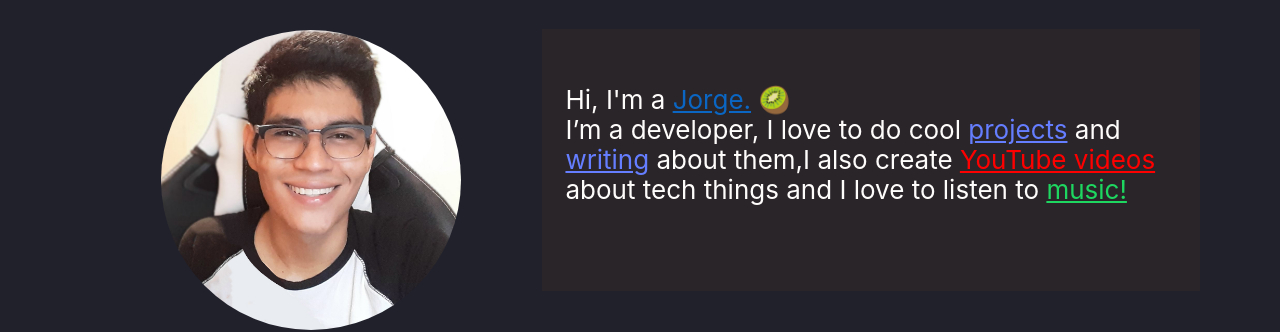
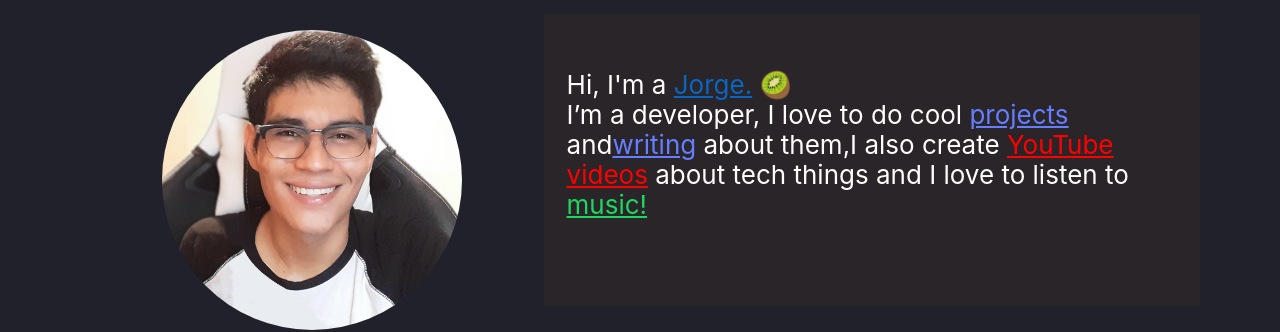
Before and after one commit to Monge1h/monge1h.com, a Next.js app: page / in a window 1280 px wide. Shown: the part 267-599 px from the top of the page. Built offline with nearby package versions, Linux system fonts and the light colour scheme.

Commit message:
⬆️ Removing <a> tags that were inside <Link/>

```diff
--- a/components/navBar.tsx
+++ b/components/navBar.tsx
@@ -11,13 +11,13 @@ export default function NavBar(){
     const toggleMenu = () => setSideBar(!sideBar)
 	return (
 <nav className={styles.navContainer}>
-          <Link href="/"><a><h1 className={styles.h1}>Jorge Monge</h1></a></Link>
+          <Link href="/"><h1 className={styles.h1}>Jorge Monge</h1></Link>
             <section id={styles.menu_bar}>
                 <ul className={`${styles.nav} ${sideBar? styles.change : ""}`}>
-                    <li><Link href="/"><a id={path.route == "/" ? styles.active:""}>ABOUT</a></Link></li>
-                    <li><Link href="/blog"><a id={path.route.includes("/blog") ? styles.active:""}>BLOG</a></Link></li>
-                    <li><Link href="/projects" ><a id={path.route.includes("/projects") ? styles.active:""}>PROJECTS</a></Link></li>
-                    <li><Link href="/contact"><a id={path.route == "/contact" ? styles.active:""}>CONTACT</a></Link></li>
+                    <li><Link href="/" id={path.route == "/" ? styles.active:""}>ABOUT</Link></li>
+                    <li><Link href="/blog" id={path.route.includes("/blog") ? styles.active:""}>BLOG</Link></li>
+                    <li><Link href="/projects" id={path.route.includes("/projects") ? styles.active:""}>PROJECTS</Link></li>
+                    <li><Link href="/contact" id={path.route == "/contact" ? styles.active:""}>CONTACT</Link></li>
                 </ul>
                 <div className={`${styles.menu_bg} ${sideBar ? styles.change_bg :''}`} id={styles.menu_bg_id} ></div>
             </section>
--- a/components/postCard.tsx
+++ b/components/postCard.tsx
@@ -12,7 +12,7 @@ export default function PostCard(data:
         redirectTo: string
     }){
 	return (
-          <Link href={`/${data.redirectTo}/${data.id}`}><a>
+          <Link href={`/${data.redirectTo}/${data.id}`}>
                <article className={styles.card_post}>
                    <div className={styles.img_card_container}>
                         <img  src={data.post_image_header} alt={data.post_image_alt}/>
@@ -27,7 +27,6 @@ export default function PostCard(data:
                         <time className={styles.post_card__content__date}>{data.date}</time>
                     </div>
                 </article>
-            </a>
         </Link>
 	)
 }
--- a/pages/404.tsx
+++ b/pages/404.tsx
@@ -19,7 +19,7 @@ export default function Custom404(){
 			<p className={styles.text}>I don&apos;t know what you&apos;re looking for,
 				but drink some water!
 			</p>
-			<Link href={'/'}><a className={`link ${styles.return_home}`}>Return Home</a></Link>
+			<Link href={'/'} className={`link ${styles.return_home}`}>Return Home</Link>
 		</div>
 	)
 }
--- a/pages/index.tsx
+++ b/pages/index.tsx
@@ -34,11 +34,11 @@ const Home: NextPage = () => {
           </div>
           <section className={styles.text_container}>
             <div className={styles.text_description}>
-            <p>Hi, I&apos;m a <a className="linkedin-a link" target="_blank" href="https://www.linkedin.com/in/monge1h/" rel="noreferrer">Jorge.</a> 🥝<br/>
-        I’m a developer, I love to do cool <Link href="/projects"><a className="this-website-a link" >projects</a></Link> and
-        <Link href="/blog"><a className="this-website-a link"> writing</a></Link> about them,I also create{" "}
-        <a className="yt-a link" target="_blank" href="https://www.youtube.com/monge1h" rel="noreferrer">YouTube videos</a> about tech things and I love to listen
-        to <a target="_blank" className="spotify-a link" href="https://open.spotify.com/user/12125703988?si=a265bf6ed44d4c9c" rel="noreferrer">music!</a></p>
+            <p>Hi, I&apos;m a <Link className="linkedin-a link" target="_blank" href="https://www.linkedin.com/in/monge1h/" rel="noreferrer">Jorge.</Link> 🥝<br/>
+        I’m a developer, I love to do cool <Link href="/projects" className="this-website-a link">projects</Link> and
+        <Link href="/blog" className="this-website-a link">writing</Link> about them,I also create{" "}
+        <Link className="yt-a link" target="_blank" href="https://www.youtube.com/monge1h" rel="noreferrer">YouTube videos</Link> about tech things and I love to listen
+        to <Link target="_blank" className="spotify-a link" href="https://open.spotify.com/user/12125703988?si=a265bf6ed44d4c9c" rel="noreferrer">music!</Link></p>
             </div>
           </section>
       </main>
```
